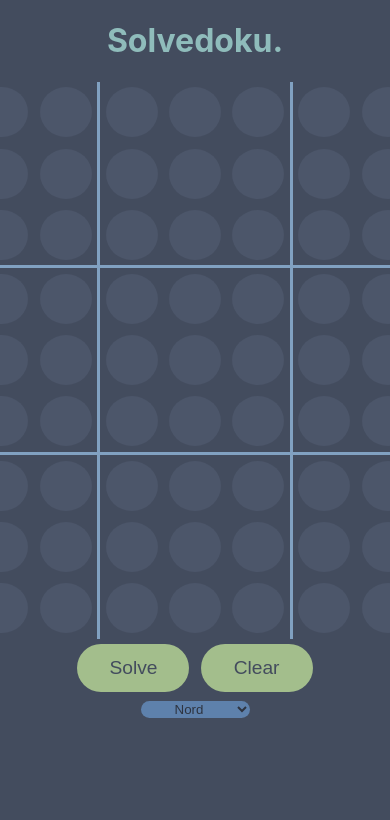
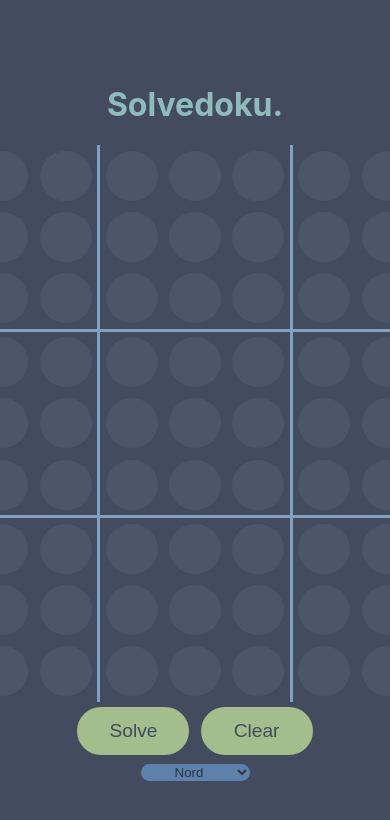
Before and after one commit to MichaelJRossDev/solvedoku, a React (Create React App) app: page / in a window 390 px wide. Shown: the top 820 px of the page. Built offline with nearby package versions, Linux system fonts and the light colour scheme.

Commit message:
Add responsive centering

```diff
--- a/src/App.tsx
+++ b/src/App.tsx
@@ -62,7 +62,7 @@ const App = () => {
           <option value={"spicy"}>🌶️</option>
         </motion.select>
         <br/>
-        <label className={errorClass}>Unsolveable</label>
+        <label className={errorClass}>Unsolvable</label>
     </div>
   );
 }
--- a/src/index.css
+++ b/src/index.css
@@ -1,5 +1,13 @@
+html {
+  height: 100%;
+}
+
 body {
   margin: 0;
+  height: 100%;
+  display: flex;
+  justify-content: center;
+  align-items: center;
   font-family: -apple-system, BlinkMacSystemFont, 'Segoe UI', 'Roboto', 'Oxygen',
     'Ubuntu', 'Cantarell', 'Fira Sans', 'Droid Sans', 'Helvetica Neue',
     sans-serif;
```
